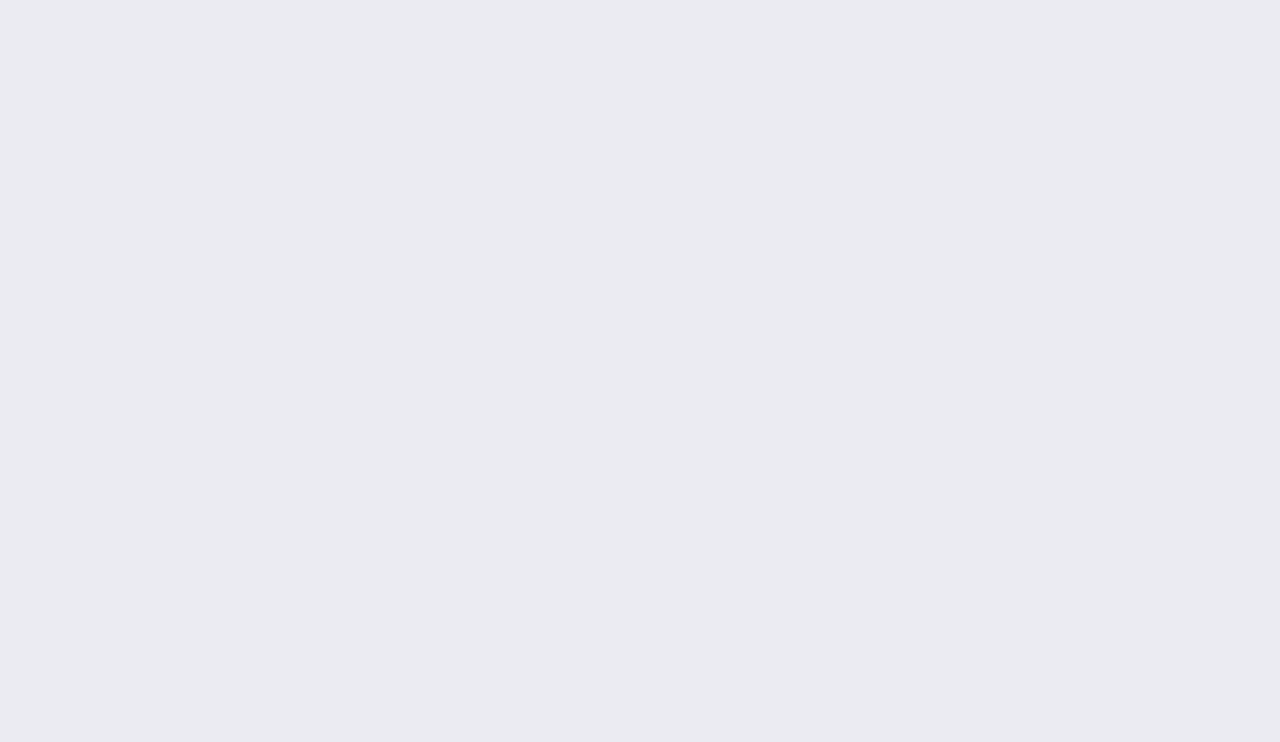
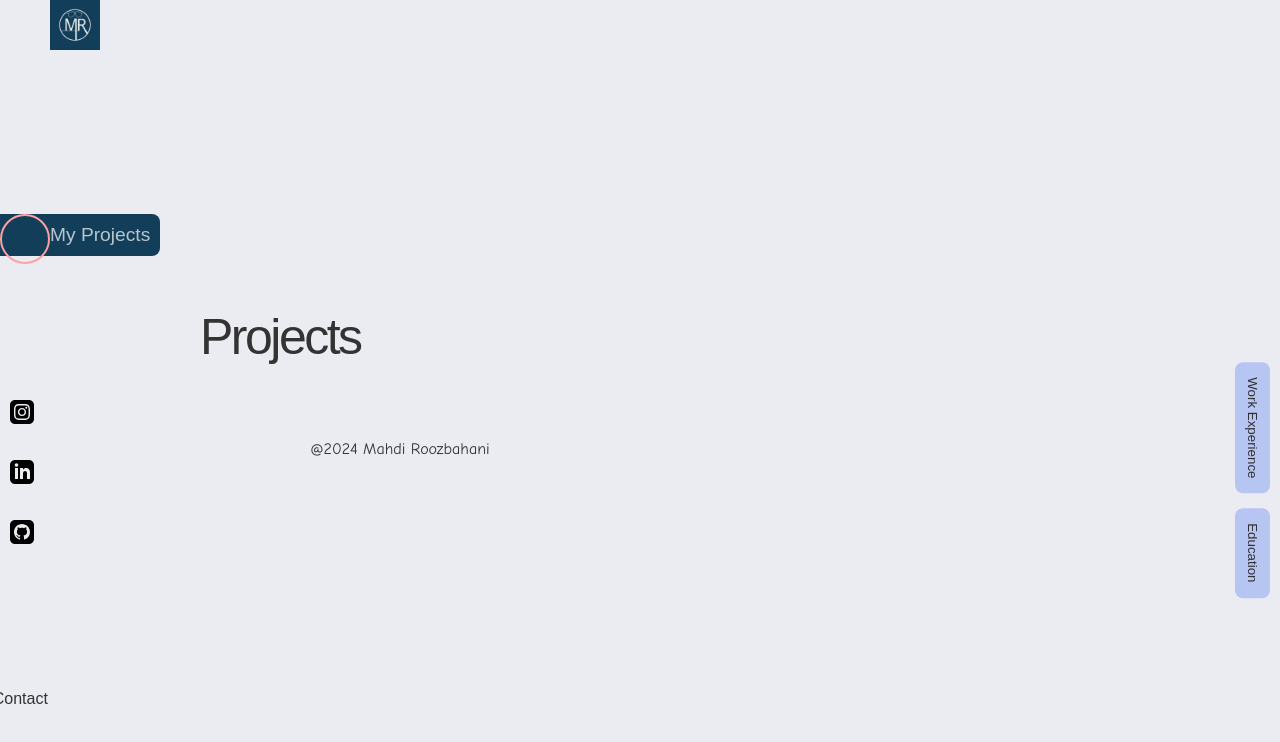
Before and after one commit to coder-mahdi/mahdi-roozbahani-portfolio, a React (Vite) app: page /projects in a window 1280 px wide. Before the commit this address had no page. Shown: the top 742 px of the page. Built offline with nearby package versions, Linux system fonts and the light colour scheme.

Commit message:
added projects page

```diff
--- /dev/null
+++ b/public/data/projectsData.json
@@ -0,0 +1,10 @@
+{
+    "helloMessage": "My Projects",
+
+    "buttons": [
+        {
+          "title": "About",
+          "link": "/about"
+        }
+      ]
+}
--- a/src/App.jsx
+++ b/src/App.jsx
@@ -2,6 +2,8 @@ import { BrowserRouter as Router, Route, Routes } from 'react-router-dom';
 import React from 'react';
 import Home from './components/Home.jsx';
 import About from './components/About';
+import Projects from './components/Projects.jsx';
+
 import './styles/main.scss';
 
 
@@ -11,9 +13,7 @@ function App() {
     <Routes>
     <Route path="/" element={<Home />} />
         <Route path="/about" element={<About />} />
-
-
-
+        <Route path="/projects" element={<Projects />} />
     </Routes>
   </Router>
   );
--- /dev/null
+++ b/src/components/Projects.jsx
@@ -0,0 +1,64 @@
+import React, { useEffect, useState, useRef } from 'react';
+import Header from './Header.jsx';
+import Sidebar from './Sidebar.jsx';
+import Footer from './Footer.jsx';
+import Tabs from './Tabs.jsx';
+// import '../styles/About.scss';
+import { motion } from "framer-motion";
+import { useFollowPointer } from "./useFollowPointer";
+import { Link } from 'react-router-dom';
+
+
+function Projects() {
+  const [helloText, setHelloMessage] = useState("");
+  const [accordionData, setAccordionData] = useState([]); // برای نگهداری داده‌های اکاردیون
+  const ref = useRef(null);
+  const { x, y } = useFollowPointer(ref);
+
+
+  const buttonsData = [
+    { title: "Projects", link: "/projects" }
+  ]
+
+  useEffect(() => {
+    fetch('/data/projectsData.json')
+      .then((response) => response.json())
+      .then((data) => {
+        console.log(data);
+        setHelloMessage(data.helloMessage);
+      })
+      .catch((error) => console.error('Error loading about data:', error));
+  }, []);
+
+  return (
+    <div className="home-page">
+      <Header />
+      <div className="main-content">
+        <motion.div style={{ x, y }} ref={ref} className="circle-pointer"></motion.div>
+
+        <div className="content-area">
+          <div className="text-slide-container">
+            <div className="animated-text">
+              <div className="hello-text">{helloText}</div>
+            </div>
+          </div>
+
+        </div>
+
+        <div className="buttons-wrapper">
+  {buttonsData.map((button, index) => (
+    <Link key={index} to={button.link} className="custom-button">
+      <span className="key-animation">{button.title}</span>
+    </Link>
+  ))}
+</div>
+
+        <Sidebar />
+        <Tabs />
+        <Footer />
+      </div>
+    </div>
+  );
+}
+
+export default Projects;
```
